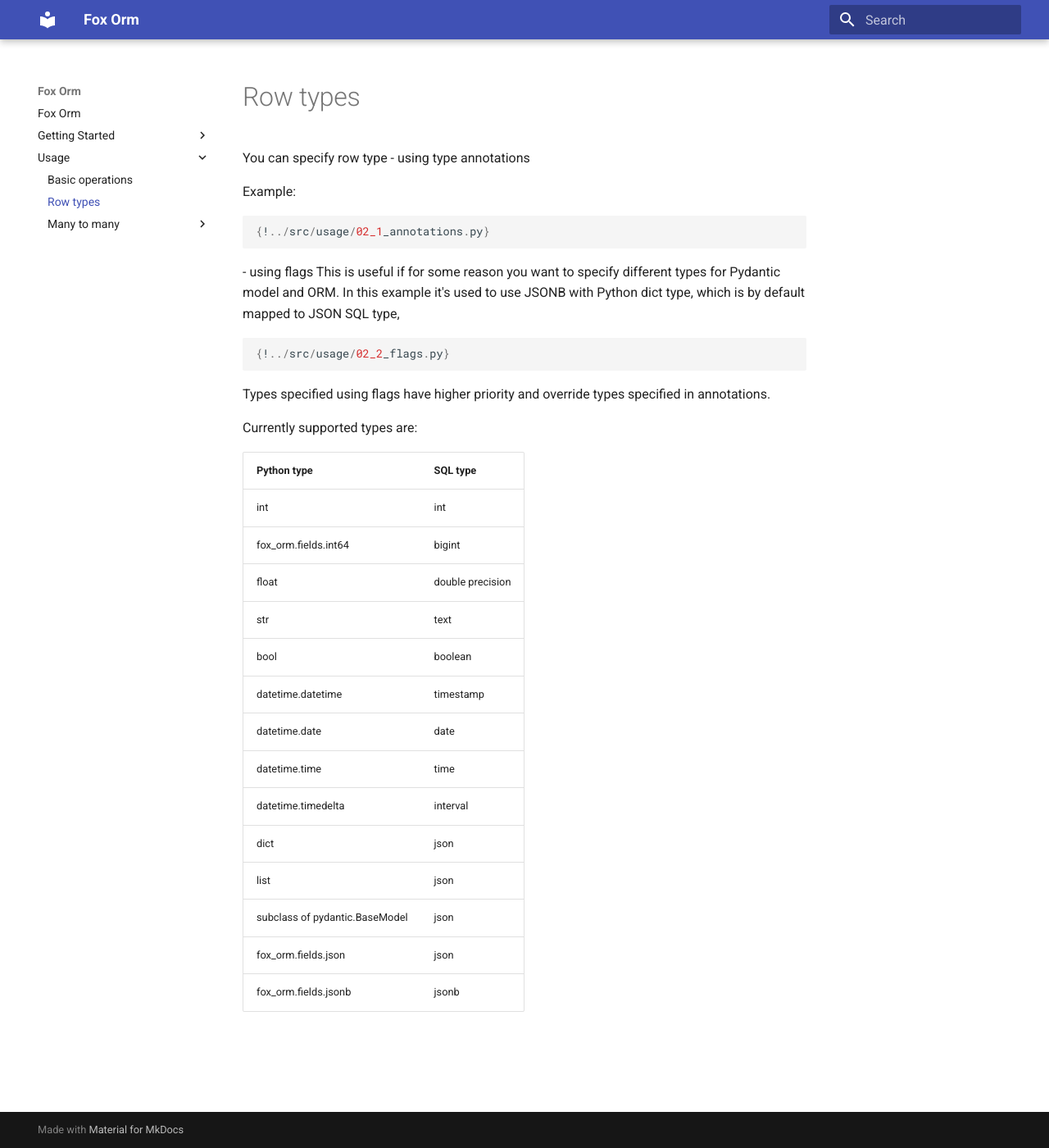
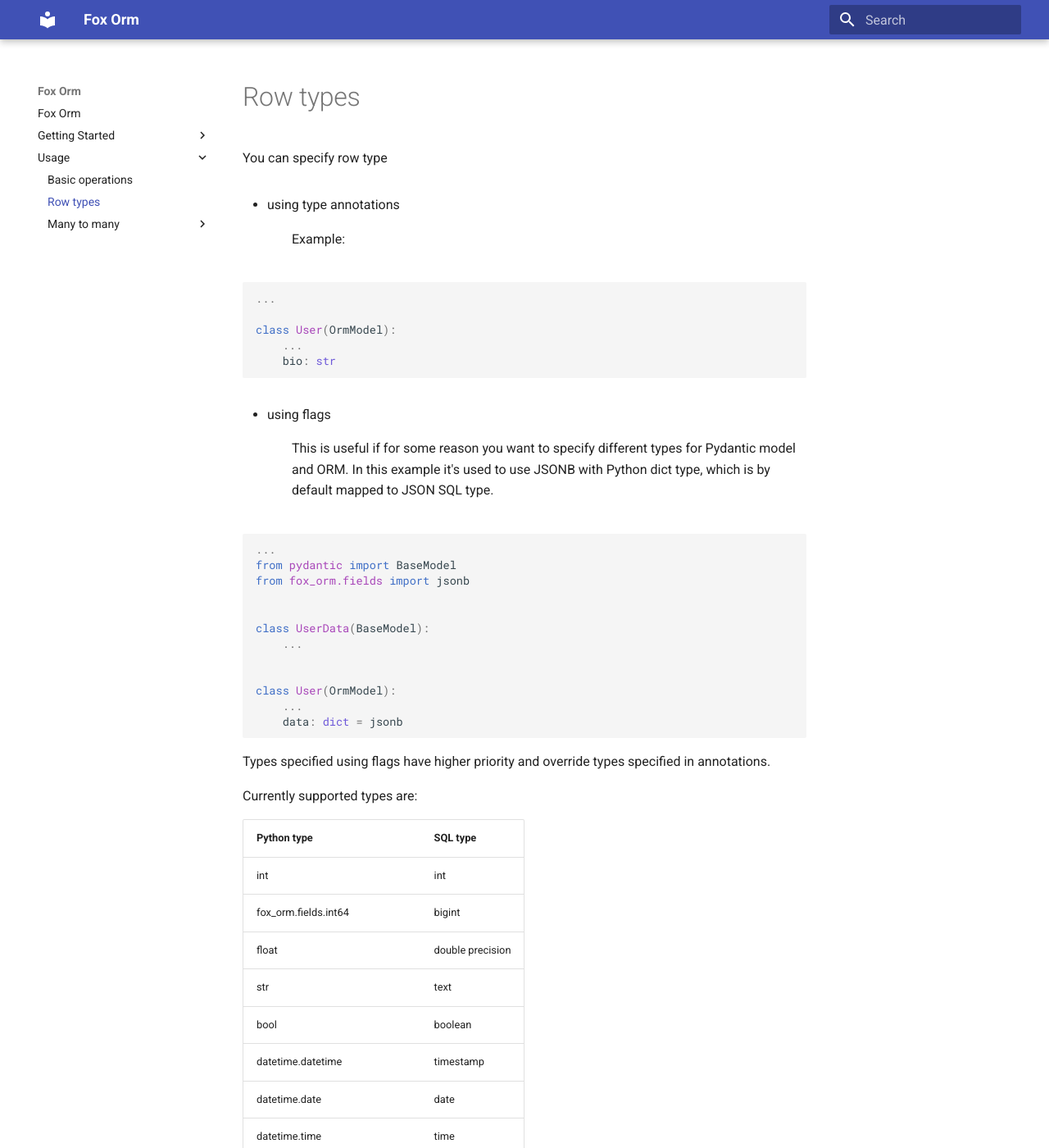
Before and after one commit to vanutp/fox_orm, an MkDocs documentation site: the page built from docs/docs/usage/02_row_types.md, in a window 1280 px wide and 1400 px high. Shown: the whole window at 82% size. Built offline with MkDocs 1.6.1 and Material for MkDocs 9.7.7, drawn with Linux system fonts in a browser that asks for light colours; some of the changed lines change nothing that is shown.

Commit message:
[docs] fix row types page

````diff
--- a/docs/docs/usage/02_row_types.md
+++ b/docs/docs/usage/02_row_types.md
@@ -1,19 +1,22 @@
 # Row types
 
 You can specify row type
+
 - using type annotations
+: Example:
 
-  Example:
-  ```python
-  {!../src/usage/02_1_annotations.py}
-  ```
+```python
+{!../src/usage/02_1_annotations.py!}
+```
+
 - using flags
-  This is useful if for some reason you want to specify different types
+: This is useful if for some reason you want to specify different types
   for Pydantic model and ORM. In this example it's used to use JSONB
-  with Python dict type, which is by default mapped to JSON SQL type,
-  ```python
-  {!../src/usage/02_2_flags.py}
-  ```
+  with Python dict type, which is by default mapped to JSON SQL type.
+
+```python
+{!../src/usage/02_2_flags.py!}
+```
 
 Types specified using flags have higher priority and override types specified
 in annotations.
--- a/docs/mkdocs.yml
+++ b/docs/mkdocs.yml
@@ -12,6 +12,7 @@ markdown_extensions:
     base_path: docs
 - pymdownx.highlight
 - pymdownx.superfences
+- def_list
 nav:
 - Fox Orm: index.md
 - Getting Started:
````
